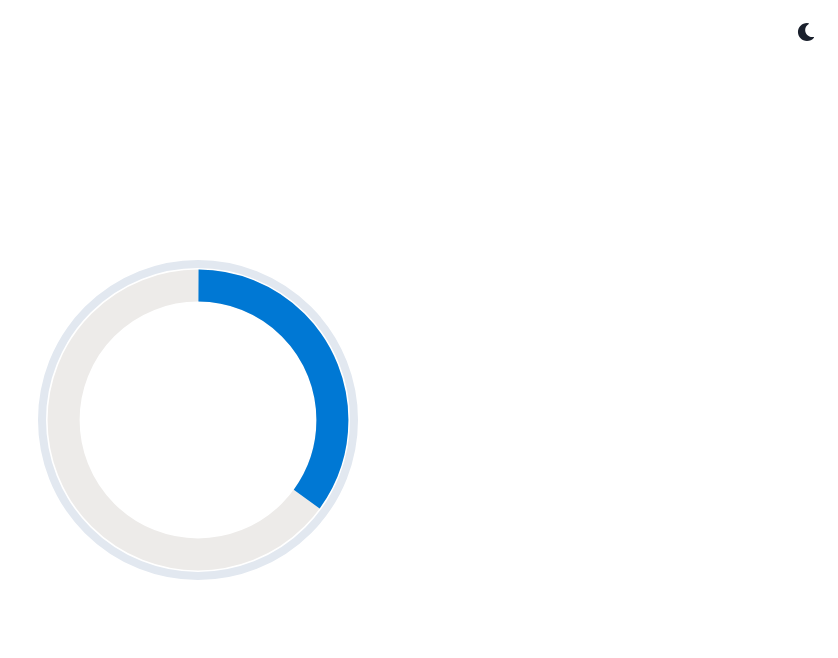
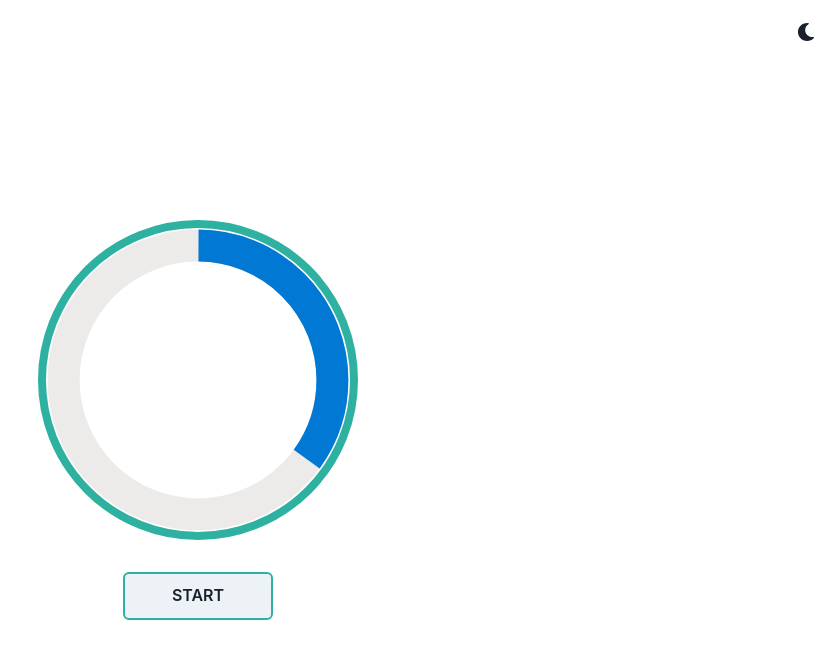
Before and after one commit to Sebastians349/202020, a React (Create React App) app: page / in a window 1280 px wide. Shown: the top 658 px of the page, without its empty margins (442-1280 px from the left). Built offline with nearby package versions, Linux system fonts and the light colour scheme.

Commit message:
iniciando folder tree

```diff
--- a/src/App.js
+++ b/src/App.js
@@ -2,7 +2,8 @@ import React from 'react';
 import { ChakraProvider, Box, VStack, Grid } from '@chakra-ui/react';
 import { extendTheme } from '@chakra-ui/react';
 import { ColorModeSwitcher } from './ColorModeSwitcher';
-import Reloj from './components/Reloj';
+import Reloj from './components/main/Reloj';
+import BotonReloj from './components/main/BotonReloj';
 
 function App() {
   const theme = extendTheme({
@@ -27,6 +28,7 @@ function App() {
           <ColorModeSwitcher justifySelf="flex-end" />
           <VStack spacing={8}>
             <Reloj />
+            <BotonReloj></BotonReloj>
           </VStack>
         </Grid>
       </Box>
--- /dev/null
+++ b/src/components/main/BotonReloj.js
@@ -0,0 +1,18 @@
+import React from 'react';
+import { Button } from '@chakra-ui/button';
+
+const BotonReloj = () => {
+  return (
+    <Button
+      size="md"
+      height="48px"
+      width="150px"
+      border="2px"
+      borderColor="brand.500"
+    >
+      START
+    </Button>
+  );
+};
+
+export default BotonReloj;
--- a/src/components/Reloj.js
+++ b/src/components/main/Reloj.js
@@ -1,13 +1,15 @@
 import React from 'react';
 import { Box, Circle, CircularProgress } from '@chakra-ui/react';
 
-const Reloj = (props) => {
-  function tiempo() {
+const Reloj = () => {
+  /*   function tiempo() {
     const inicio = new Date();
     const segundos = inicio.getSeconds();
     const minutos = segundos * 60;
   }
   setInterval(tiempo, 1000);
+   FIX
+  */
 
   return (
     <Box>
@@ -15,7 +17,7 @@ const Reloj = (props) => {
         size="20rem"
         bg="transparent"
         borderWidth=".5rem"
-        borderColor="black.500"
+        borderColor="brand.500"
         color="black.500"
       >
         <CircularProgress value={35} size="xs" />
```
Also changed, not shown: src/components/BotonReloj.js (deleted).
